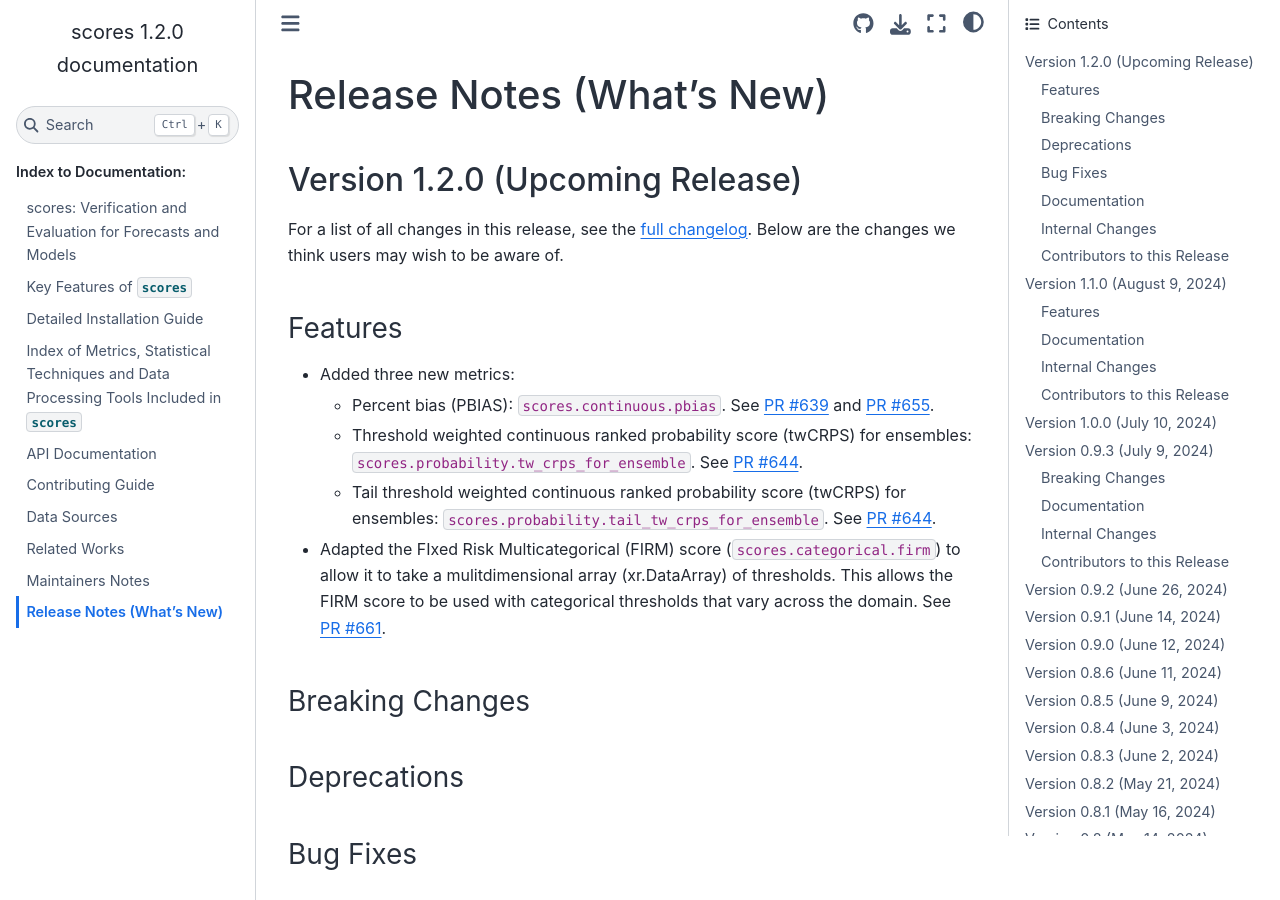
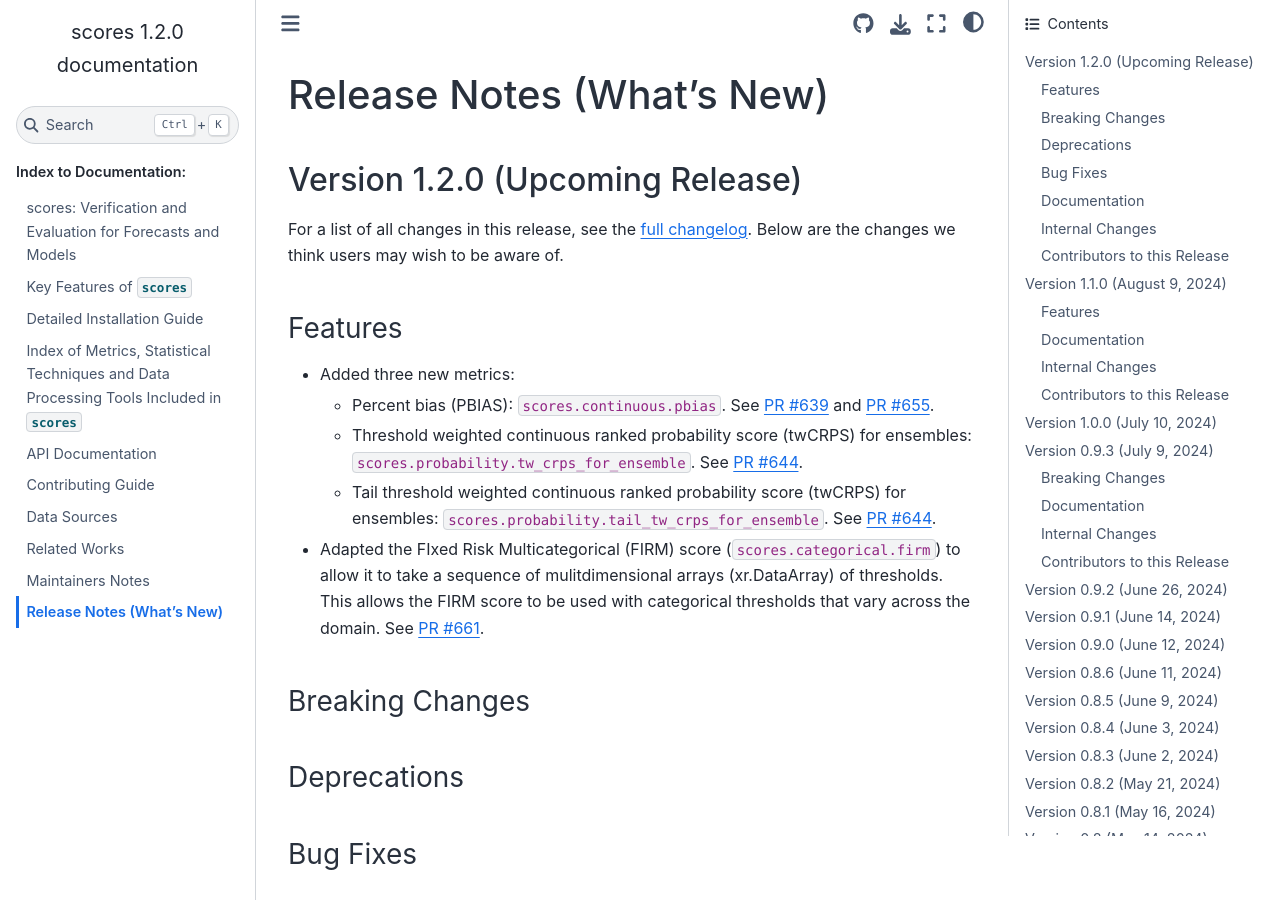
Before and after one commit to nci/scores, a Sphinx documentation site: the page built from docs/release_notes.md, in a window 1280 px wide and 900 px high. Built offline with Sphinx 7.4.7 and the Sphinx Book theme 1.1.4, drawn with Linux system fonts in a browser that asks for light colours; pages that are not in the unit, such as notebooks, are missing from menus.

Commit message:
Update FIRM dotpoint for improved clarity
Co-authored-by: Nicholas Loveday <48701367+nicholasloveday@users.noreply.github.com>
Signed-off-by: Stephanie Chong <168800785+Steph-Chong@users.noreply.github.com>

```diff
--- a/docs/release_notes.md
+++ b/docs/release_notes.md
@@ -10,7 +10,7 @@ For a list of all changes in this release, see the [full changelog](https://gith
 	- Percent bias (PBIAS): `scores.continuous.pbias`. See [PR #639](https://github.com/nci/scores/pull/639) and [PR #655](https://github.com/nci/scores/pull/655).
 	- Threshold weighted continuous ranked probability score (twCRPS) for ensembles: `scores.probability.tw_crps_for_ensemble`. See [PR #644](https://github.com/nci/scores/pull/644).
 	- Tail threshold weighted continuous ranked probability score (twCRPS) for ensembles: `scores.probability.tail_tw_crps_for_ensemble`. See [PR #644](https://github.com/nci/scores/pull/644).
-- Adapted the FIxed Risk Multicategorical (FIRM) score (`scores.categorical.firm`) to allow it to take a mulitdimensional array (xr.DataArray) of thresholds. This allows the FIRM score to be used with categorical thresholds that vary across the domain. See [PR #661](https://github.com/nci/scores/pull/661).
+- Adapted the FIxed Risk Multicategorical (FIRM) score (`scores.categorical.firm`) to allow it to take a sequence of mulitdimensional arrays (xr.DataArray) of thresholds. This allows the FIRM score to be used with categorical thresholds that vary across the domain. See [PR #661](https://github.com/nci/scores/pull/661).
 
 ### Breaking Changes
 
```
